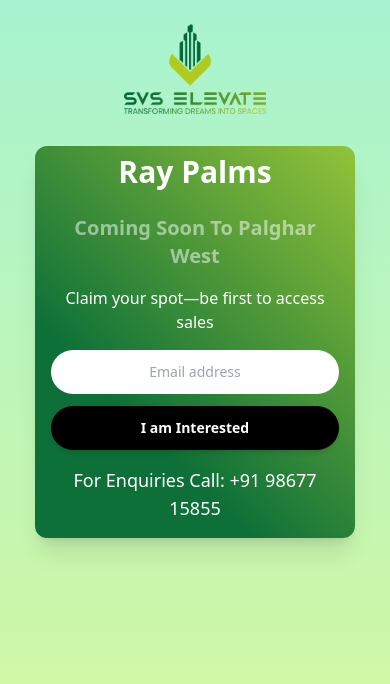
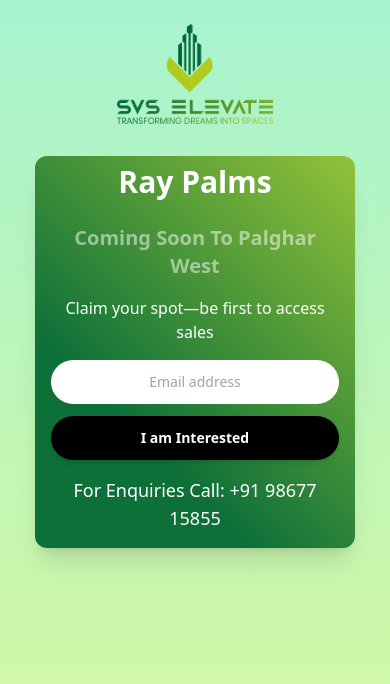
Before and after one commit to artauxio/comingsoon, a plain HTML site: page index.html in a window 390 px wide. Drawn offline with nearby package versions, Linux system fonts and the light colour scheme.

Commit message:
Update index.html

```diff
--- a/index.html
+++ b/index.html
@@ -31,7 +31,7 @@
 
 <body class="min-h-screen flex flex-col items-center bg-gray-100 p-2 sm:p-4 lg:p-6">
     <img src="assets/svs-elevate-llp-logo.png" alt="SVS Elevate LLP Logo"
-        class="h-[90px] sm:h-[90px] md:h-[100px] lg:h-[115px] xl:h-[130px] 2xl:h-[150px] w-auto hover:scale-105 transition-transform duration-500 mt-4 mb-4" />
+        class="h-[100px] sm:h-[100px] md:h-[100px] lg:h-[115px] xl:h-[130px] 2xl:h-[150px] w-auto hover:scale-105 transition-transform duration-500 mt-4 mb-4" />
 
     <div class="w-full max-w-xs sm:max-w-lg md:max-w-2xl lg:max-w-4xl xl:max-w-5xl 2xl:max-w-6xl mx-auto p-4 sm:p-8 md:p-12 lg:p-16 xl:p-20 2xl:p-24 rounded-xl shadow-xl mt-4"
         style="background: linear-gradient(45deg, #0D7038 30%, #A6CE39 110%)">
```
